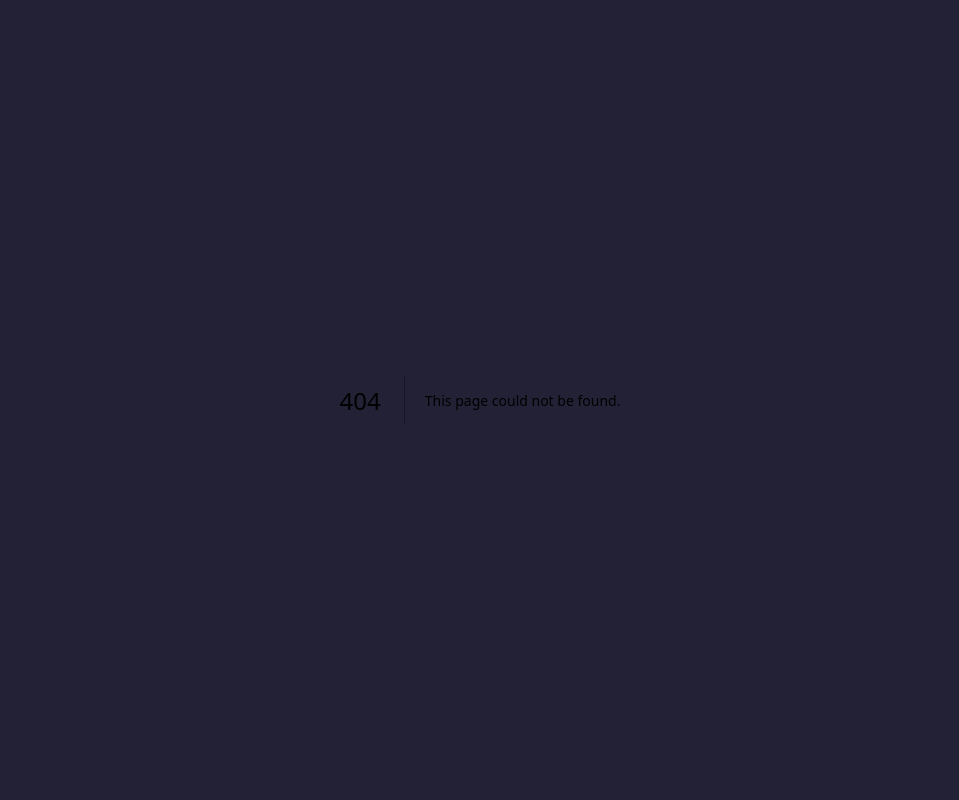
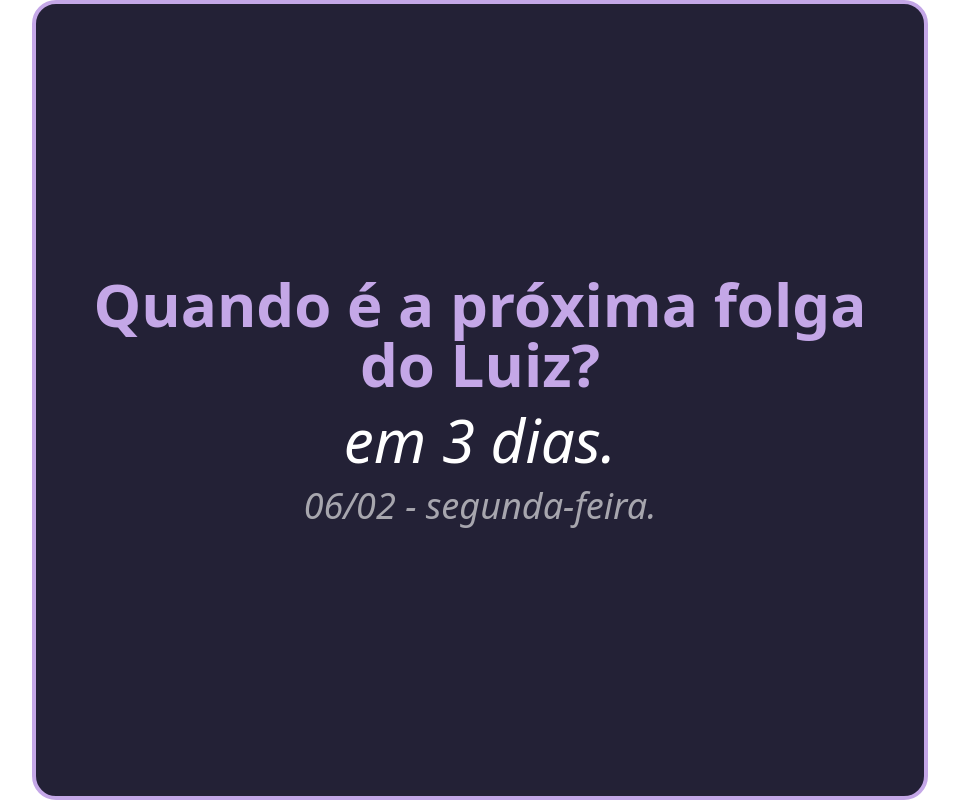
Before and after one commit to luizfranzon/proximafolga, a Next.js app: page /notion in a window 1280 px wide. Before the commit this address had no page. Shown: the whole page, without its empty margins (160-1119 px from the left). Built offline with nearby package versions, Linux system fonts and the light colour scheme.

Commit message:
feat: notion widget route

```diff
--- a/src/pages/_document.tsx
+++ b/src/pages/_document.tsx
@@ -6,7 +6,7 @@ export default function Document() {
       <Head>
         <meta name="theme-color" content="#3c375a" />
       </Head>
-      <body className="bg-roséBackground h-screen">
+      <body className="h-screen">
         <Main />
         <NextScript />
       </body>
--- /dev/null
+++ b/src/pages/notion.tsx
@@ -0,0 +1,95 @@
+import { useEffect, useState } from 'react'
+import dayjs from 'dayjs'
+import 'dayjs/locale/pt-br'
+import utc from 'dayjs/plugin/utc'
+import timezone from 'dayjs/plugin/timezone'
+import relativeTime from 'dayjs/plugin/relativeTime'
+
+import Head from 'next/head'
+import { useRouter } from 'next/router'
+
+dayjs.locale('pt-br')
+dayjs.extend(utc)
+dayjs.extend(timezone)
+dayjs.extend(relativeTime)
+dayjs.tz.setDefault('America/Sao_Paulo')
+
+export default function Home() {
+  const router = useRouter()
+  const darkParam = router.query.dark
+  let isDarkMode
+
+  if (darkParam === 'true') {
+    isDarkMode = true
+  } else {
+    isDarkMode = false
+  }
+
+  const [nextDayOff, setNextDayOff] = useState('')
+  const [nextDayOffDate, setNextDayOffDate] = useState('')
+
+  useEffect(() => {
+    const now = dayjs()
+    let dayOff = dayjs('2023-01-31')
+    let lastDayOff
+
+    while (dayOff < now) {
+      dayOff = dayOff.add(6, 'day')
+      lastDayOff = dayOff.subtract(6, 'day')
+    }
+
+    const workedDaysCurrentWeek = now.diff(lastDayOff, 'day')
+    setNextDayOffDate(dayOff.format('DD/MM - dddd'))
+
+    console.log(workedDaysCurrentWeek)
+
+    switch (workedDaysCurrentWeek) {
+      case 0:
+        setNextDayOff('Hoje')
+        break
+      case 1:
+        setNextDayOff('em 5 dias')
+        break
+      case 2:
+        setNextDayOff('em 4 dias')
+        break
+      case 3:
+        setNextDayOff('em 3 dias')
+        break
+      case 4:
+        setNextDayOff('em 2 dias')
+        break
+      case 5:
+        setNextDayOff('Amanhã')
+        break
+      case 6:
+        setNextDayOff('Hoje')
+        break
+    }
+  }, [])
+
+  return (
+    <>
+      <Head>
+        <title>{isDarkMode}</title>
+      </Head>
+      <div
+        className={
+          isDarkMode ? 'bg-[#191919] h-screen' : 'bg-[#ffffff] h-screen'
+        }
+      >
+        <div className="bg-[#232136] max-w-4xl h-full m-auto rounded-3xl border-4 border-[#c4a7e7] text-white flex flex-col items-center justify-center gap-4 px-4">
+          <h1 className="text-3xl text-center xl:text-6xl font-bold text-[#c4a7e7]">
+            Quando é a próxima folga do Luiz?
+          </h1>
+          <span className="text-3xl text-center xl:text-6xl font-medium italic">
+            {nextDayOff}.
+          </span>
+          <span className="text-3xl text-white/60 text-center xl:text-4xl font-medium italic">
+            {nextDayOffDate}.
+          </span>
+        </div>
+      </div>
+    </>
+  )
+}
```
